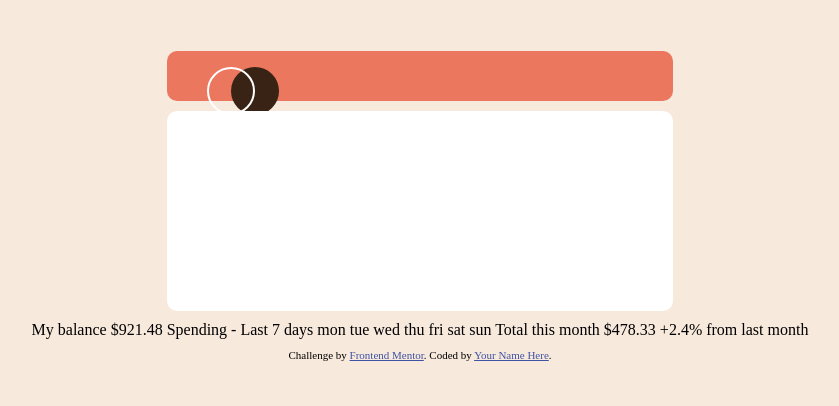
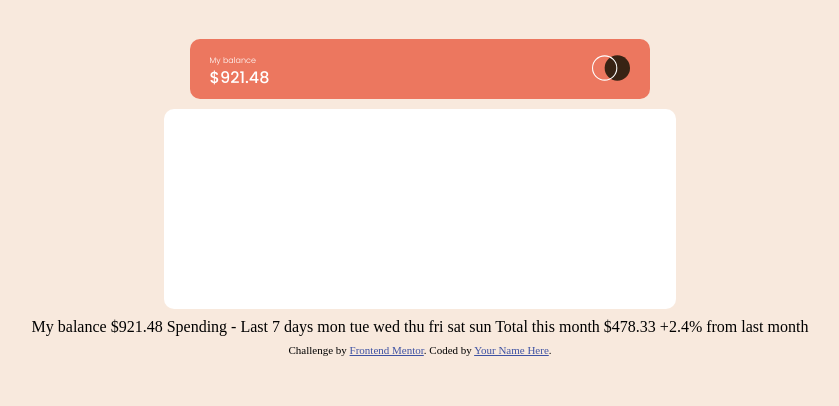
Before and after one commit to MoraesAlvesCleber/componentes_de_grafico_de_despesas, a plain HTML site: page index.html in a window 1280 px wide. Shown: the whole page, without its empty margins (220-1059 px from the left). Drawn offline with Linux system fonts and the light colour scheme.

Commit message:
Estilizando header
utilizando grid e flexbox

```diff
--- /dev/null
+++ b/css/reset.css
@@ -0,0 +1,48 @@
+/* http://meyerweb.com/eric/tools/css/reset/
+   v2.0 | 20110126
+   License: none (public domain)
+*/
+
+html, body, div, span, applet, object, iframe,
+h1, h2, h3, h4, h5, h6, p, blockquote, pre,
+a, abbr, acronym, address, big, cite, code,
+del, dfn, em, img, ins, kbd, q, s, samp,
+small, strike, strong, sub, sup, tt, var,
+b, u, i, center,
+dl, dt, dd, ol, ul, li,
+fieldset, form, label, legend,
+table, caption, tbody, tfoot, thead, tr, th, td,
+article, aside, canvas, details, embed,
+figure, figcaption, footer, header, hgroup,
+menu, nav, output, ruby, section, summary,
+time, mark, audio, video {
+	margin: 0;
+	padding: 0;
+	border: 0;
+	font-size: 100%;
+	font: inherit;
+	vertical-align: baseline;
+}
+/* HTML5 display-role reset for older browsers */
+article, aside, details, figcaption, figure,
+footer, header, hgroup, menu, nav, section {
+	display: block;
+}
+body {
+	line-height: 1;
+}
+ol, ul {
+	list-style: none;
+}
+blockquote, q {
+	quotes: none;
+}
+blockquote:before, blockquote:after,
+q:before, q:after {
+	content: '';
+	content: none;
+}
+table {
+	border-collapse: collapse;
+	border-spacing: 0;
+}
--- a/css/style.css
+++ b/css/style.css
@@ -21,10 +21,34 @@ body {
 
 .my_balance {
     background-color: var(--soft-red);
-    width: 40%;
-    height: 50px;
+    width: 36%;
+    height: 60px;
     border-radius: 10px;
+    display: flex;
+    justify-content: space-between;
+    align-items: center;
+}
+.titulo{
+    font-size: 8px;
+    margin: 5px 0;
+    font-weight: 100;
+}
+.resultado{
+    font-weight: 500;
+}
 
+.balance{
+    font-family: 'Poppins', sans-serif;
+    color: white;
+    display: grid;
+    justify-items: start;
+    margin: 0 20px;
+
+}
+
+svg{
+    width: 38px;
+    margin: 0 20px;
 }
 
 .spending{
--- a/index.html
+++ b/index.html
@@ -8,6 +8,7 @@
 
   <link rel="icon" type="image/png" sizes="32x32" href="./images/favicon-32x32.png">
   <link rel="stylesheet" href="/css/style.css">
+  <link rel="stylesheet" href="/css/reset.css">
 
   <link rel="preconnect" href="https://fonts.googleapis.com">
   <link rel="preconnect" href="https://fonts.gstatic.com" crossorigin>
@@ -22,7 +23,12 @@
 <body>
 
   <div class="my_balance">
-    <figure class="img">
+    <div class="balance">
+      <h1 class="titulo">My balance</h1>
+      <p class="resultado">$921.48</p>
+    </div>
+
+    <figure>
       <svg width="72" height="48" viewBox="0 0 72 48" xmlns="http://www.w3.org/2000/svg">
         <g fill="none" fill-rule="evenodd">
           <circle fill="#382314" cx="48" cy="24" r="24" />
```
